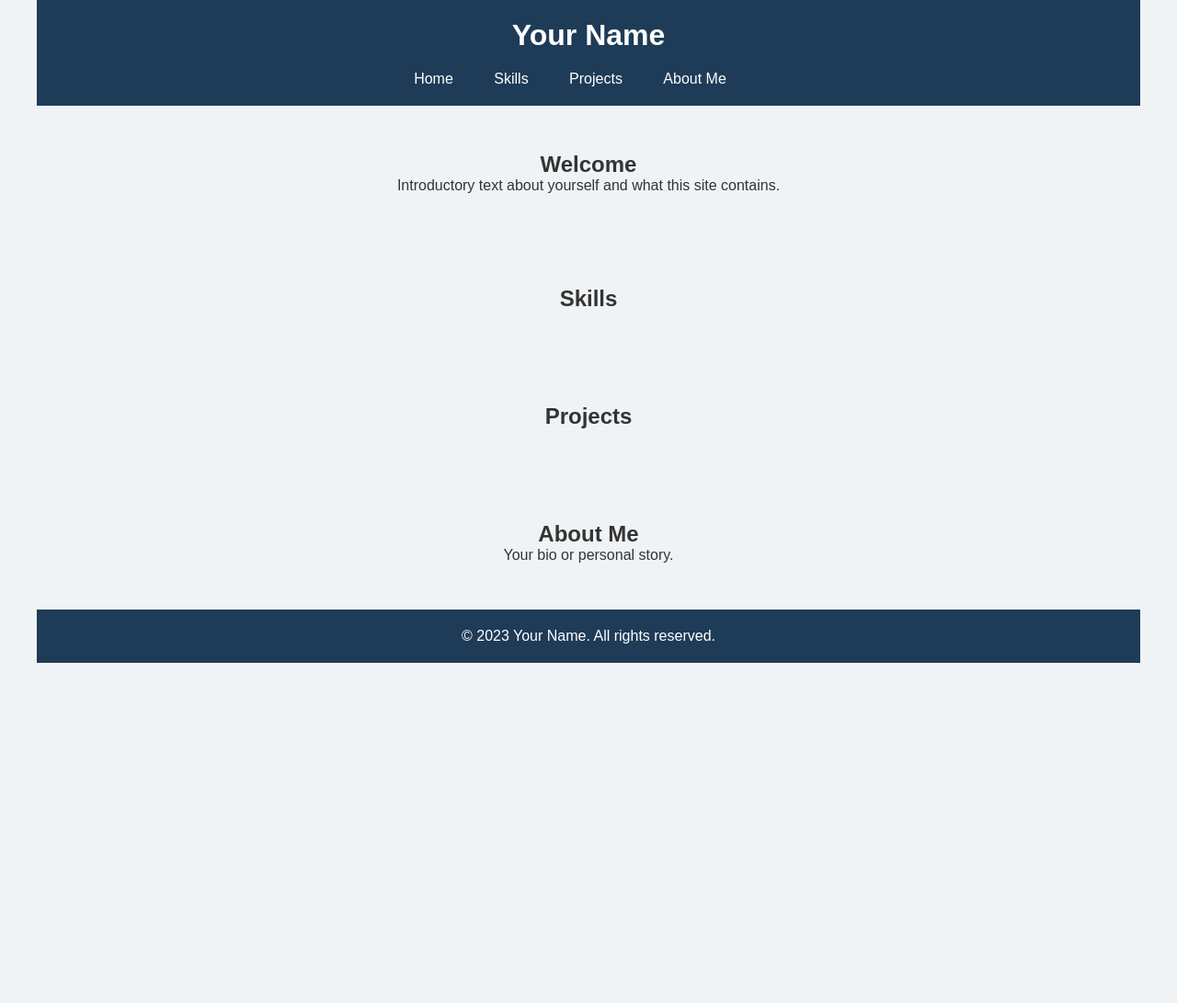
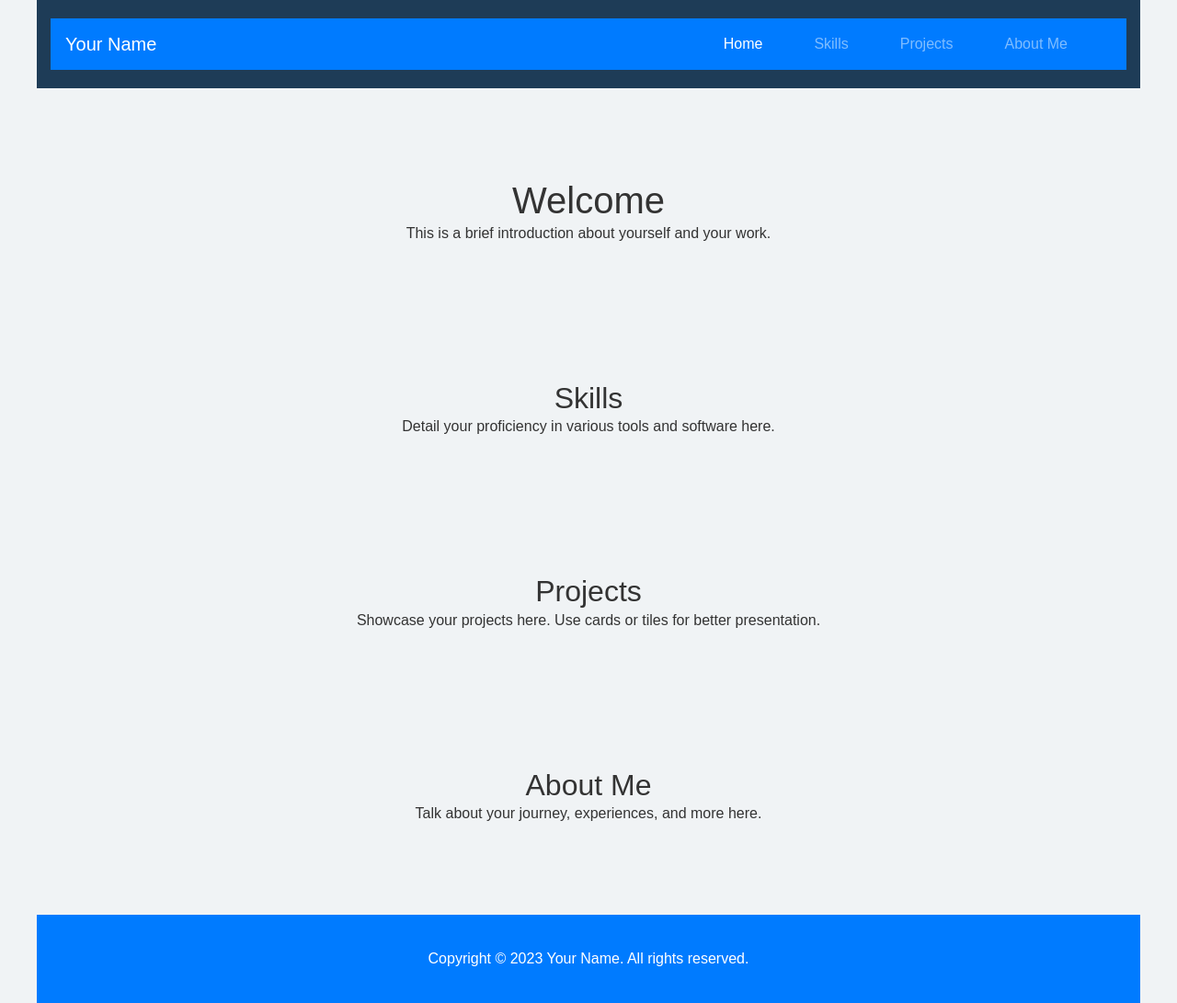
Before and after one commit to matthewpobrien/Website, a plain HTML site: page index.html in a window 1280 px wide. Shown: the whole page at 92% size. Before the commit the page ends 800 px from the top, so only its background shows below. Drawn offline with nearby package versions, Linux system fonts and the light colour scheme.

Commit message:
Update index.html

```diff
--- a/index.html
+++ b/index.html
@@ -1,55 +1,77 @@
 <!DOCTYPE html>
 <html lang="en">
+
 <head>
     <meta charset="UTF-8">
     <meta name="viewport" content="width=device-width, initial-scale=1.0">
+
+    <!-- Bootstrap CSS -->
+    <link href="https://maxcdn.bootstrapcdn.com/bootstrap/4.5.2/css/bootstrap.min.css" rel="stylesheet">
+
+    <!-- Custom Stylesheet -->
     <link rel="stylesheet" href="styles.css">
+
     <title>Your Name - Data Analyst</title>
 </head>
-    <meta name="viewport" content="width=device-width, initial-scale=1.0">
 
 <body>
-    <!-- Header -->
-    <header>
-        <h1>Your Name</h1>
-        <nav>
-            <ul>
-                <li><a href="#home">Home</a></li>
-                <li><a href="#skills">Skills</a></li>
-                <li><a href="#projects">Projects</a></li>
-                <li><a href="#about">About Me</a></li>
-            </ul>
+
+    <header class="container-fluid">
+        <nav class="navbar navbar-expand-lg navbar-dark bg-primary">
+            <a class="navbar-brand" href="#">Your Name</a>
+            <button class="navbar-toggler" type="button" data-toggle="collapse" data-target="#navbarNav" aria-controls="navbarNav" aria-expanded="false" aria-label="Toggle navigation">
+                <span class="navbar-toggler-icon"></span>
+            </button>
+            <div class="collapse navbar-collapse" id="navbarNav">
+                <ul class="navbar-nav ml-auto">
+                    <li class="nav-item active">
+                        <a class="nav-link" href="#home">Home</a>
+                    </li>
+                    <li class="nav-item">
+                        <a class="nav-link" href="#skills">Skills</a>
+                    </li>
+                    <li class="nav-item">
+                        <a class="nav-link" href="#projects">Projects</a>
+                    </li>
+                    <li class="nav-item">
+                        <a class="nav-link" href="#about">About Me</a>
+                    </li>
+                </ul>
+            </div>
         </nav>
     </header>
 
-    <!-- Home Section -->
-    <section id="home">
-        <h2>Welcome</h2>
-        <p>Introductory text about yourself and what this site contains.</p>
+    <section id="home" class="container mt-5">
+        <h1>Welcome</h1>
+        <p>This is a brief introduction about yourself and your work.</p>
     </section>
 
-    <!-- Skills Section -->
-    <section id="skills">
+    <section id="skills" class="container mt-5">
         <h2>Skills</h2>
-        <!-- Icons or lists of your skills go here -->
+        <p>Detail your proficiency in various tools and software here.</p>
     </section>
 
-    <!-- Projects Section -->
-    <section id="projects">
+    <section id="projects" class="container mt-5">
         <h2>Projects</h2>
-        <!-- Tiles or cards of your projects go here -->
+        <p>Showcase your projects here. Use cards or tiles for better presentation.</p>
     </section>
 
-    <!-- About Me Section -->
-    <section id="about">
+    <section id="about" class="container mt-5">
         <h2>About Me</h2>
-        <p>Your bio or personal story.</p>
+        <p>Talk about your journey, experiences, and more here.</p>
     </section>
 
-    <!-- Footer -->
-    <footer>
-        <!-- Any additional links, copyright info, or social links -->
-        <p>&copy; 2023 Your Name. All rights reserved.</p>
+    <footer class="container-fluid bg-primary text-white mt-5">
+        <div class="container py-3">
+            Copyright © 2023 Your Name. All rights reserved.
+        </div>
     </footer>
+
+    <!-- Bootstrap JS, Popper.js, and jQuery -->
+    <script src="https://code.jquery.com/jquery-3.5.1.slim.min.js"></script>
+    <script src="https://cdn.jsdelivr.net/npm/@popperjs/core@2.9.3/dist/umd/popper.min.js"></script>
+    <script src="https://maxcdn.bootstrapcdn.com/bootstrap/4.5.2/js/bootstrap.min.js"></script>
+
 </body>
+
 </html>
```
